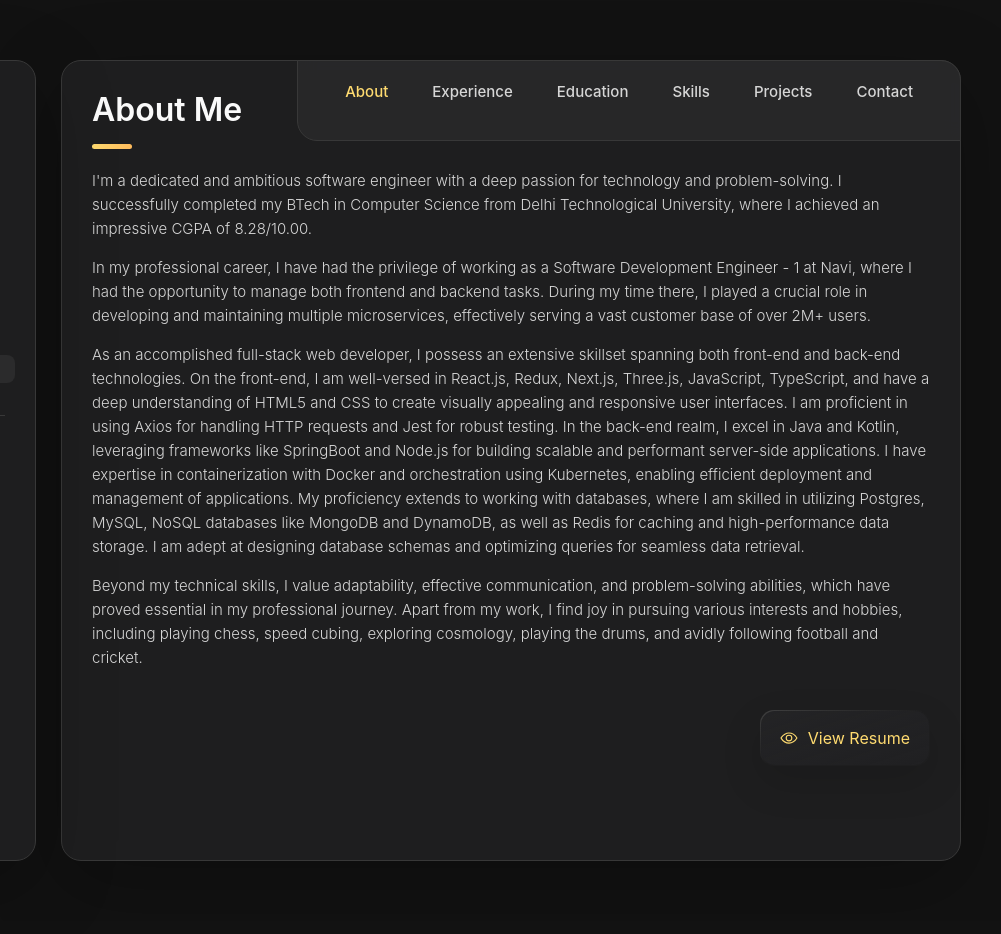
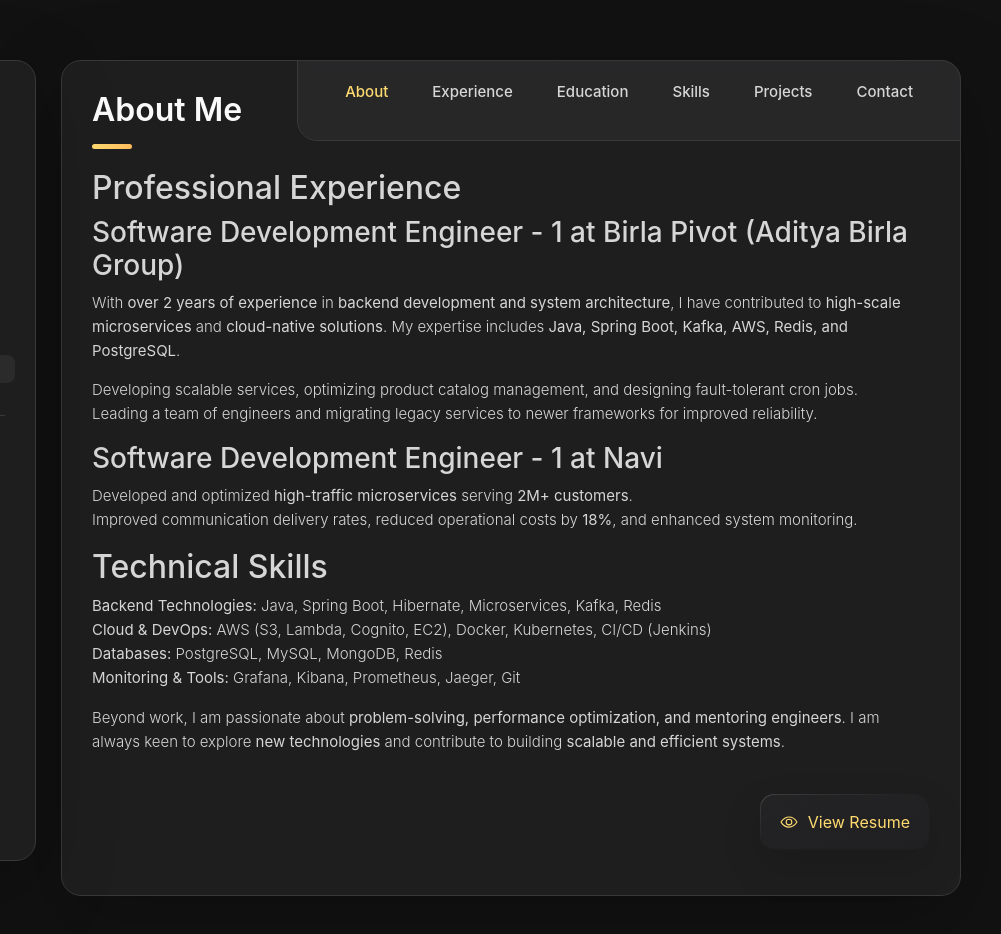
Before and after one commit to harishkv11/harish-website, a plain HTML site: page index.html in a window 1280 px wide. Shown: the full height of the page, 279-1280 px from the left. Drawn offline with nearby package versions, Linux system fonts and the light colour scheme.

Commit message:
Update index.html

```diff
--- a/index.html
+++ b/index.html
@@ -212,25 +212,30 @@
         </header>
 
         <section class="about-text">
-          <p>
-
-            I'm a dedicated and ambitious software engineer with a deep passion for technology and problem-solving. I successfully completed my BTech in Computer Science from Delhi Technological University, where I achieved an impressive CGPA of 8.28/10.00.
-          </p>
-
-          <p>
-            In my professional career, I have had the privilege of working as a Software Development Engineer - 1 at Navi, where I had the opportunity to manage both frontend and backend tasks. During my time there, I played a crucial role in developing and maintaining multiple microservices, effectively serving a vast customer base of over 2M+ users.
-          </p>
-
-          <p>
-            As an accomplished full-stack web developer, I possess an extensive skillset spanning both front-end and back-end technologies.
-            On the front-end, I am well-versed in React.js, Redux, Next.js, Three.js, JavaScript, TypeScript, and have a deep understanding of HTML5 and CSS to create visually appealing and responsive user interfaces. I am proficient in using Axios for handling HTTP requests and Jest for robust testing.
-            In the back-end realm, I excel in Java and Kotlin, leveraging frameworks like SpringBoot and Node.js for building scalable and performant server-side applications. I have expertise in containerization with Docker and orchestration using Kubernetes, enabling efficient deployment and management of applications.
-            My proficiency extends to working with databases, where I am skilled in utilizing Postgres, MySQL, NoSQL databases like MongoDB and DynamoDB, as well as Redis for caching and high-performance data storage. I am adept at designing database schemas and optimizing queries for seamless data retrieval.
-          </p>
-
-          <p>
-            Beyond my technical skills, I value adaptability, effective communication, and problem-solving abilities, which have proved essential in my professional journey. Apart from my work, I find joy in pursuing various interests and hobbies, including playing chess, speed cubing, exploring cosmology, playing the drums, and avidly following football and cricket.
-          </p>
+          <h2>Professional Experience</h2>
+<h3>Software Development Engineer - 1 at Birla Pivot (Aditya Birla Group)</h3>
+<p>With <strong>over 2 years of experience</strong> in <strong>backend development and system architecture</strong>, I have contributed to <strong>high-scale microservices</strong> and <strong>cloud-native solutions</strong>. My expertise includes <strong>Java, Spring Boot, Kafka, AWS, Redis, and PostgreSQL</strong>.</p>
+<ul>
+    <li>Developing scalable services, optimizing product catalog management, and designing fault-tolerant cron jobs.</li>
+    <li>Leading a team of engineers and migrating legacy services to newer frameworks for improved reliability.</li>
+</ul>
+
+<h3>Software Development Engineer - 1 at Navi</h3>
+<ul>
+    <li>Developed and optimized <strong>high-traffic microservices</strong> serving <strong>2M+ customers</strong>.</li>
+    <li>Improved communication delivery rates, reduced operational costs by <strong>18%</strong>, and enhanced system monitoring.</li>
+</ul>
+
+<h2>Technical Skills</h2>
+<ul>
+    <li><strong>Backend Technologies:</strong> Java, Spring Boot, Hibernate, Microservices, Kafka, Redis</li>
+    <li><strong>Cloud & DevOps:</strong> AWS (S3, Lambda, Cognito, EC2), Docker, Kubernetes, CI/CD (Jenkins)</li>
+    <li><strong>Databases:</strong> PostgreSQL, MySQL, MongoDB, Redis</li>
+    <li><strong>Monitoring & Tools:</strong> Grafana, Kibana, Prometheus, Jaeger, Git</li>
+</ul>
+
+
+<p>Beyond work, I am passionate about <strong>problem-solving, performance optimization, and mentoring engineers</strong>. I am always keen to explore <strong>new technologies</strong> and contribute to building <strong>scalable and efficient systems</strong>.</p>
         </section>
 
         <button onclick={redirectToURL()} class="form-btn" type="submit" data-form-btn>
```
